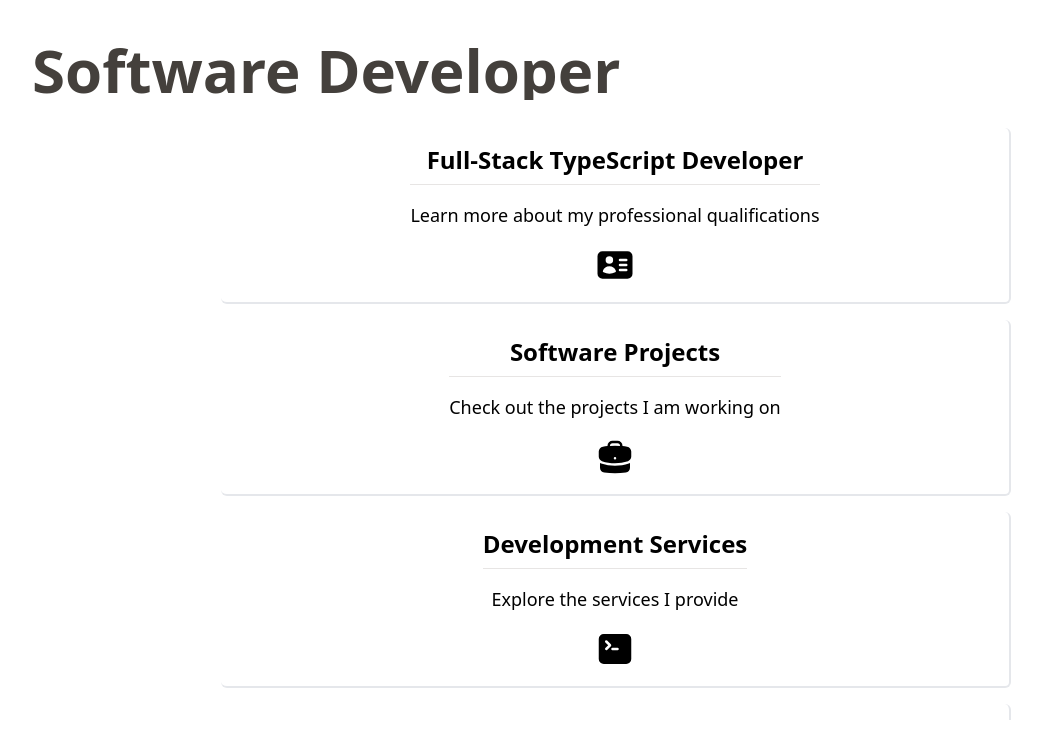
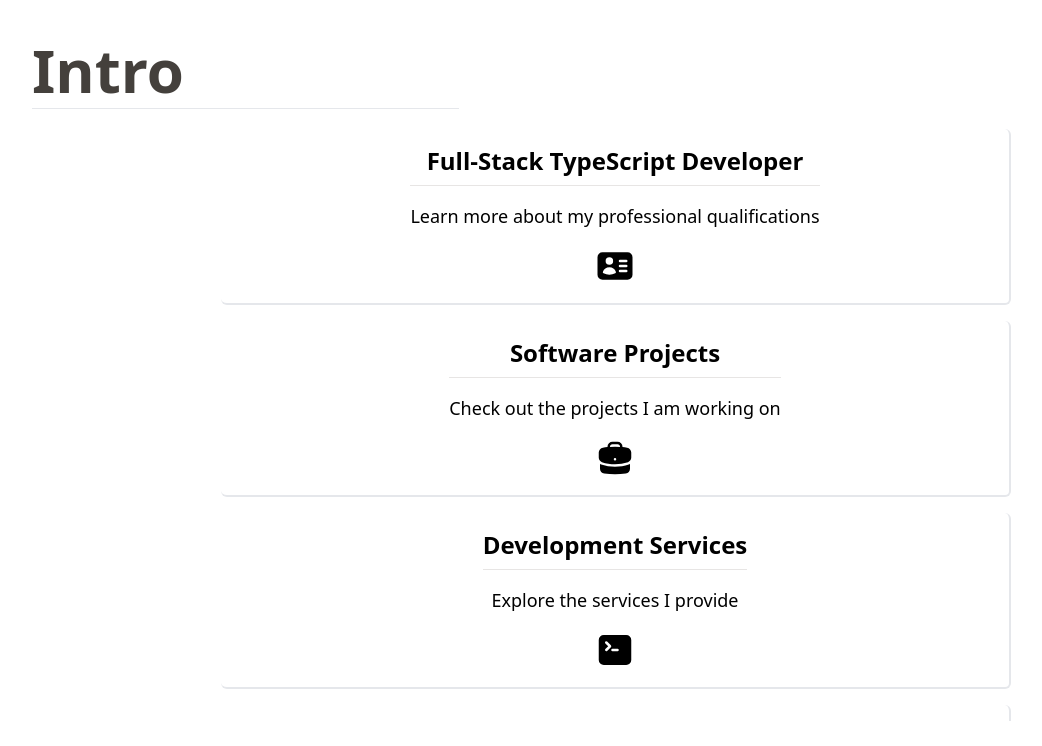
Before and after one commit to onehoax/portfolio, a Nuxt app: page / in a window 1280 px wide. Shown: the top 746 px of the page, without its empty margins (24-1066 px from the left). Built offline with nearby package versions, Linux system fonts and the light colour scheme.

Commit message:
mod: better main title

```diff
--- a/assets/css/tailwind.css
+++ b/assets/css/tailwind.css
@@ -28,7 +28,7 @@
 }
 
 .main-content-wrapper {
-  @apply absolute p-2 mx-10 mt-5 overflow-y-auto h-3/4 left-0 right-0;
+  @apply absolute p-2 mx-10 mt-3 overflow-y-auto h-3/4 left-0 right-0;
 }
 
 .main-content {
@@ -40,7 +40,7 @@
 }
 
 .content-title {
-  @apply ml-14 mt-10 text-stone-700 text-4xl sm:text-6xl font-semibold truncate;
+  @apply ml-14 mt-10 text-stone-700 text-4xl sm:text-6xl font-semibold truncate border-b  pb-2 w-1/3;
 }
 
 /* ==================== Scrollbar ====================
--- a/components/MainContent.vue
+++ b/components/MainContent.vue
@@ -8,5 +8,5 @@
 </template>
 
 <script setup lang="ts">
-defineProps(["title"]);
+const { title } = defineProps(["title"]);
 </script>
--- a/pages/index.vue
+++ b/pages/index.vue
@@ -1,5 +1,5 @@
 <template>
-  <MainContent title="Software Developer">
+  <MainContent title="Intro">
     <MainCard :page="cards[0].to" :title="cards[0].title" :description="cards[0].description" class="lg:mt-0">
       <IdentificationIcon class="home-page-icon" />
     </MainCard>
```
